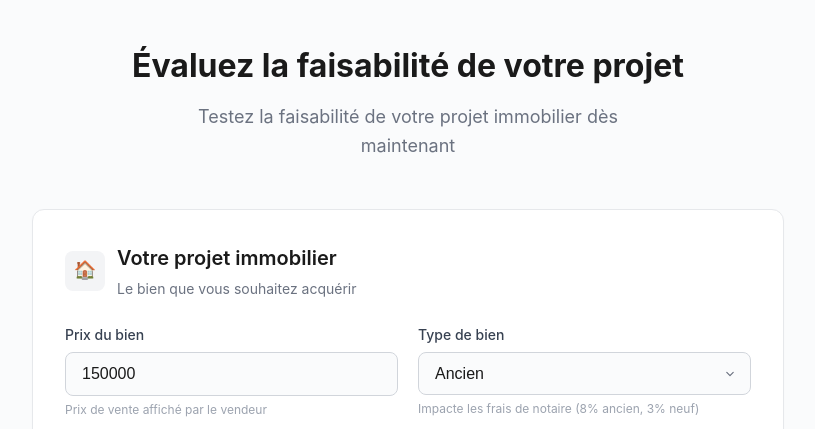
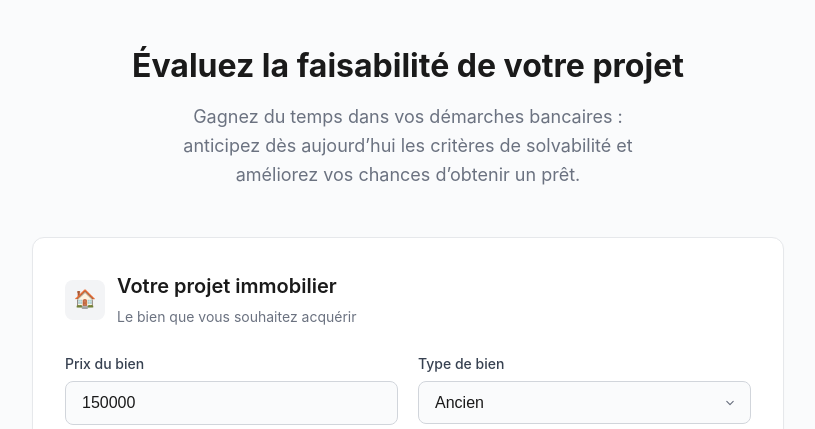
Before and after one commit to ImmoProAlex/dossier-immo-pro, a FastAPI app: page /app in a window 1280 px wide. Shown: the part 62-491 px from the top of the page, without its empty margins (232-1047 px from the left). Run offline with FastAPI, Linux system fonts and the light colour scheme.

Commit message:
Update index.html

```diff
--- a/templates/index.html
+++ b/templates/index.html
@@ -578,7 +578,7 @@
         <div class="page-header">
             <h1 class="page-title">Évaluez la faisabilité de votre projet</h1>
             <p class="page-subtitle">
-                Testez la faisabilité de votre projet immobilier dès maintenant
+                Gagnez du temps dans vos démarches bancaires : anticipez dès aujourd’hui les critères de solvabilité et améliorez vos chances d’obtenir un prêt.
             </p>
         </div>
 
```
